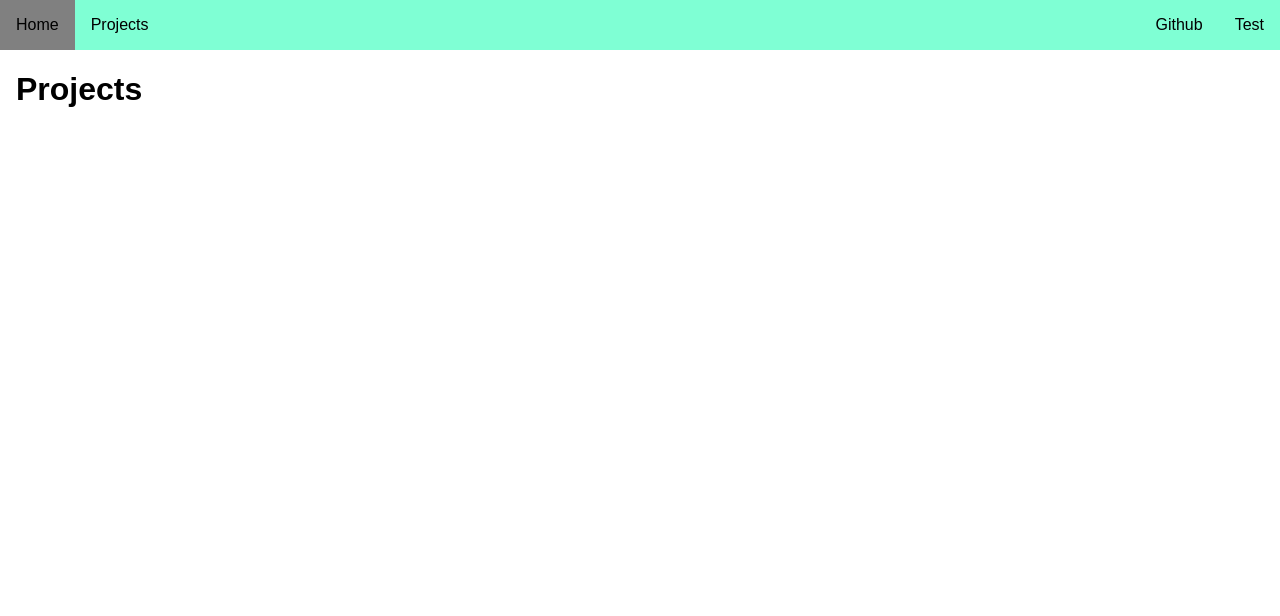
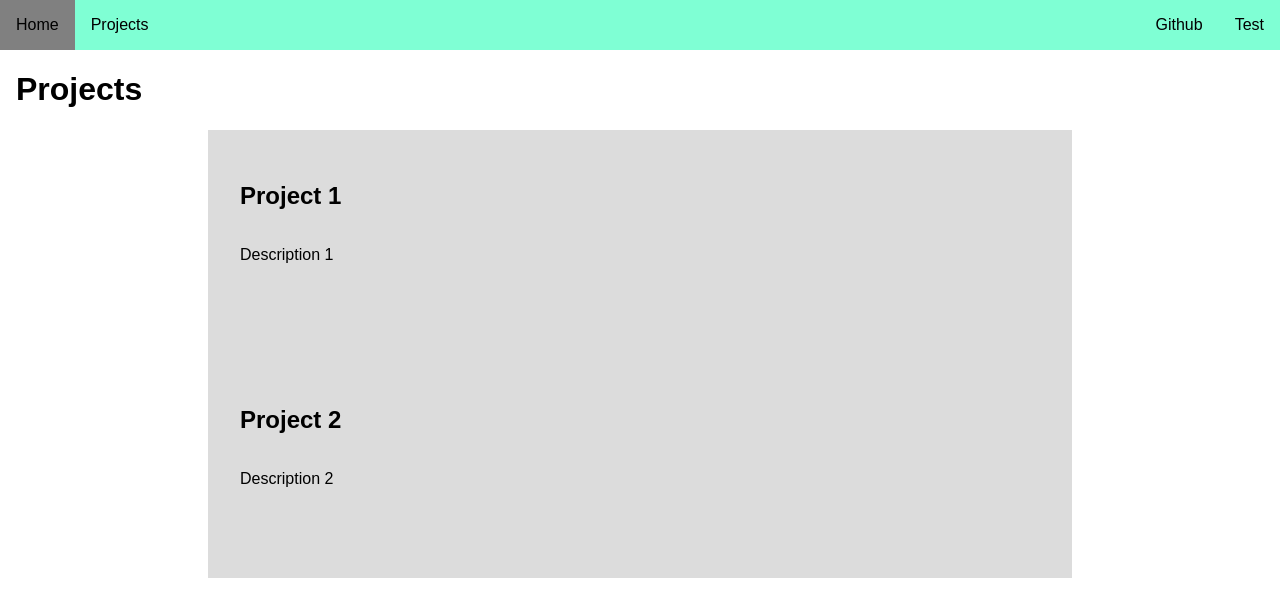
Before and after one commit to ashton22305/Personal-Website, a plain HTML site: page projects.html in a window 1280 px wide. Drawn offline with Linux system fonts and the light colour scheme.

Commit message:
generate projects

```diff
--- a/projects.html
+++ b/projects.html
@@ -5,11 +5,13 @@
         <link rel="stylesheet" href="style.css">
         <meta name="viewport" content="width=device-width initial-scale=1.0">
         <script src="navbar.js"></script>
+        <script src="projects.js"></script>
     </head>
     <body>
         <div id="navbar"></div>
         <div id="content">
             <h1>Projects</h1>
+            <div id="projects"></div>
         </div>
     </body>
 </html>
--- /dev/null
+++ b/projects.js
@@ -0,0 +1,25 @@
+async function loadProjects() {
+    // Request projects
+    const request = new Request("./projects.json");
+    const response = await fetch(request);
+
+    const data = await response.json();
+
+    // Manipulate DOM to display projects
+    const projects = document.getElementById("projects");
+    for(const project of data) {
+        const projectbox = document.createElement("div");
+        projectbox.setAttribute("class", "project");
+        projects.appendChild(projectbox);
+
+        const title = document.createElement("h2");
+        title.textContent = project.name;
+        projectbox.appendChild(title);
+
+        const description = document.createElement("p");
+        description.textContent = project.description;
+        projectbox.appendChild(description);
+    }
+}
+
+window.addEventListener("load", loadProjects);
--- a/style.css
+++ b/style.css
@@ -30,3 +30,20 @@ nav a:hover {
 .push {
     margin-left: auto;
 }
+
+#projects {
+    display: flex;
+    align-items: center;
+    justify-content: space-around;
+    flex-wrap: wrap;
+}
+
+.project {
+    display: flex;
+    flex-direction: column;
+    width: 50em;
+    height: 10em;
+    border: black;
+    background-color: gainsboro;
+    padding: 2em
+}
```
